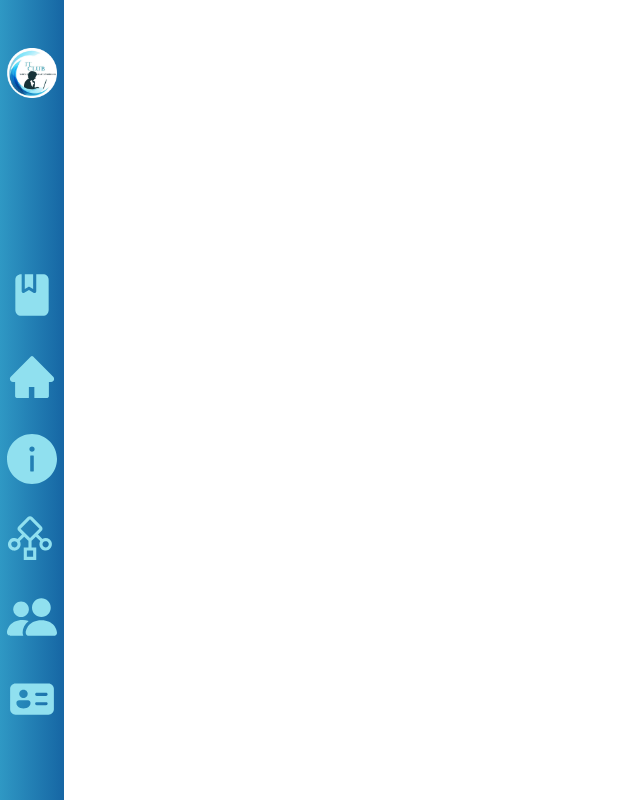
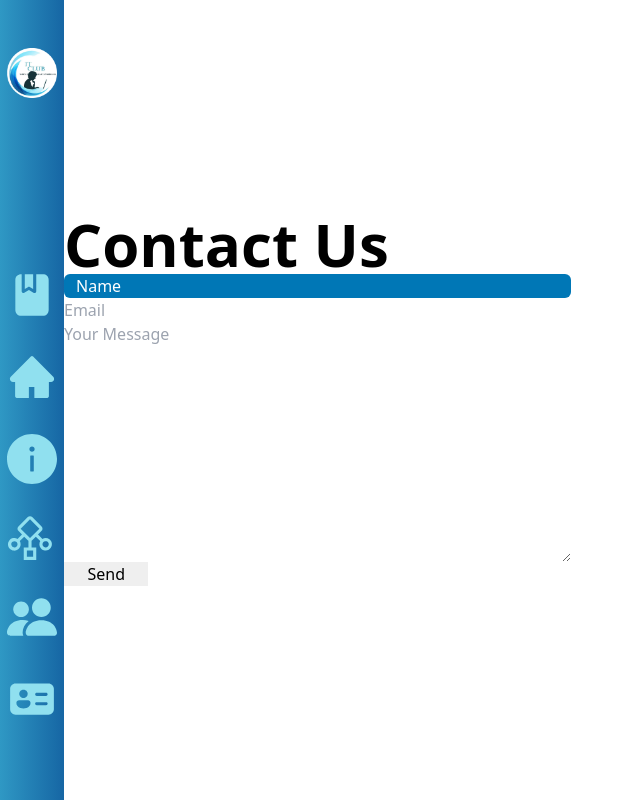
Before and after one commit to itclubnedukabta/frontend-website-itclub, a React (Create React App) app: page /contact in a window 1280 px wide. Shown: the whole page, without its empty margins (0-640 px from the left). Built offline with nearby package versions, Linux system fonts and the light colour scheme.

Commit message:
Add Contact Us not done yet

```diff
--- a/src/App.tsx
+++ b/src/App.tsx
@@ -5,6 +5,7 @@ import Home from "./pages/Home";
 import About from "./pages/About";
 import Division from "./pages/Division";
 import Member from "./pages/Member";
+import ContactUS from "./pages/ContactUS";
 class App extends React.Component {
   render() {
     return (
@@ -23,7 +24,9 @@ class App extends React.Component {
           <Route exact path="/members">
             <Member />
           </Route>
-          <Route exact path="/contact"></Route>
+          <Route exact path="/contact">
+            <ContactUS />
+          </Route>
         </Switch>
       </Router>
     );
--- /dev/null
+++ b/src/components/ContactForm.tsx
@@ -0,0 +1,33 @@
+import "../Tailwind.css";
+
+interface ContactFormPropsInterface {}
+
+const ContactForm = (props: ContactFormPropsInterface) => {
+  return (
+    <div className="flex flex-col justify-center h-screen">
+      <form action="" className="flex flex-col w-5/12">
+        <h1 className="font-bold text-6xl">Contact Us</h1>
+        <input
+          type="text"
+          placeholder="Name"
+          name="name"
+          className="px-3 rounded-md placeholder-white"
+          style={{
+            backgroundColor: "#0077B6",
+          }}
+        />
+        <input type="email" placeholder="Email" name="email" />
+        <textarea
+          name="message"
+          id=""
+          cols={30}
+          rows={10}
+          placeholder="Your Message"
+        ></textarea>
+        <input type="submit" value="Send" className="w-2/12" />
+      </form>
+    </div>
+  );
+};
+
+export default ContactForm;
--- a/src/components/Container.tsx
+++ b/src/components/Container.tsx
@@ -9,7 +9,7 @@ interface ContainerPropsInterface {
 const Container = (props: ContainerPropsInterface) => {
   return (
     <div
-      className={`h-screen lg:h-screen lg:w-screen lg:pt-3 pt-36 pl-0 lg:pl-16${
+      className={`h-screen lg:h-screen lg:w-screen lg:pt-0 pt-36 pl-0 lg:pl-16${
         props.className ? " " + props.className : ""
       }`}
       style={props.style}
--- /dev/null
+++ b/src/pages/ContactUS.tsx
@@ -0,0 +1,15 @@
+import React from "react";
+import ContactForm from "../components/ContactForm";
+import Container from "../components/Container";
+
+class ContactUS extends React.Component {
+  render() {
+    return (
+      <Container>
+        <ContactForm />
+      </Container>
+    );
+  }
+}
+
+export default ContactUS;
```
